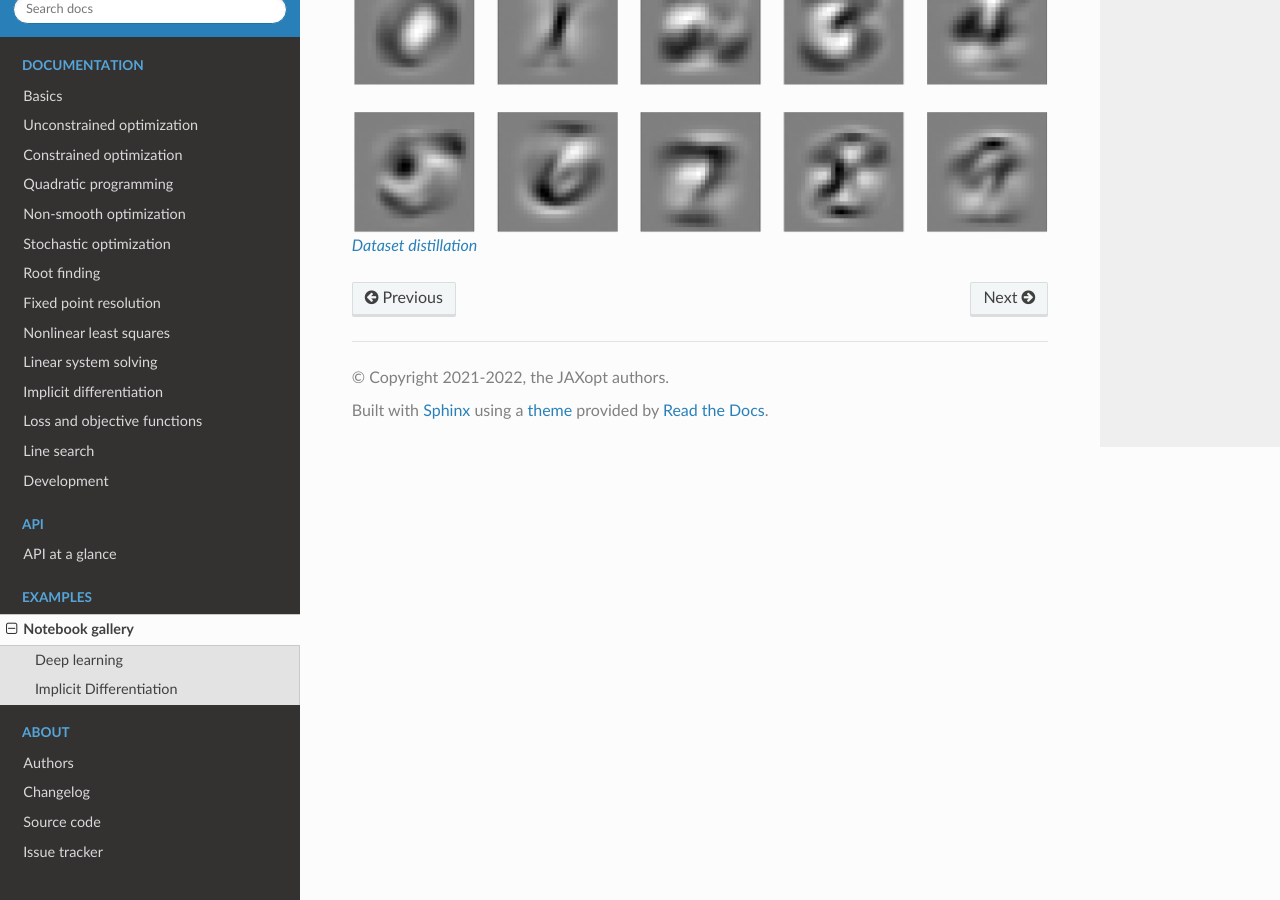
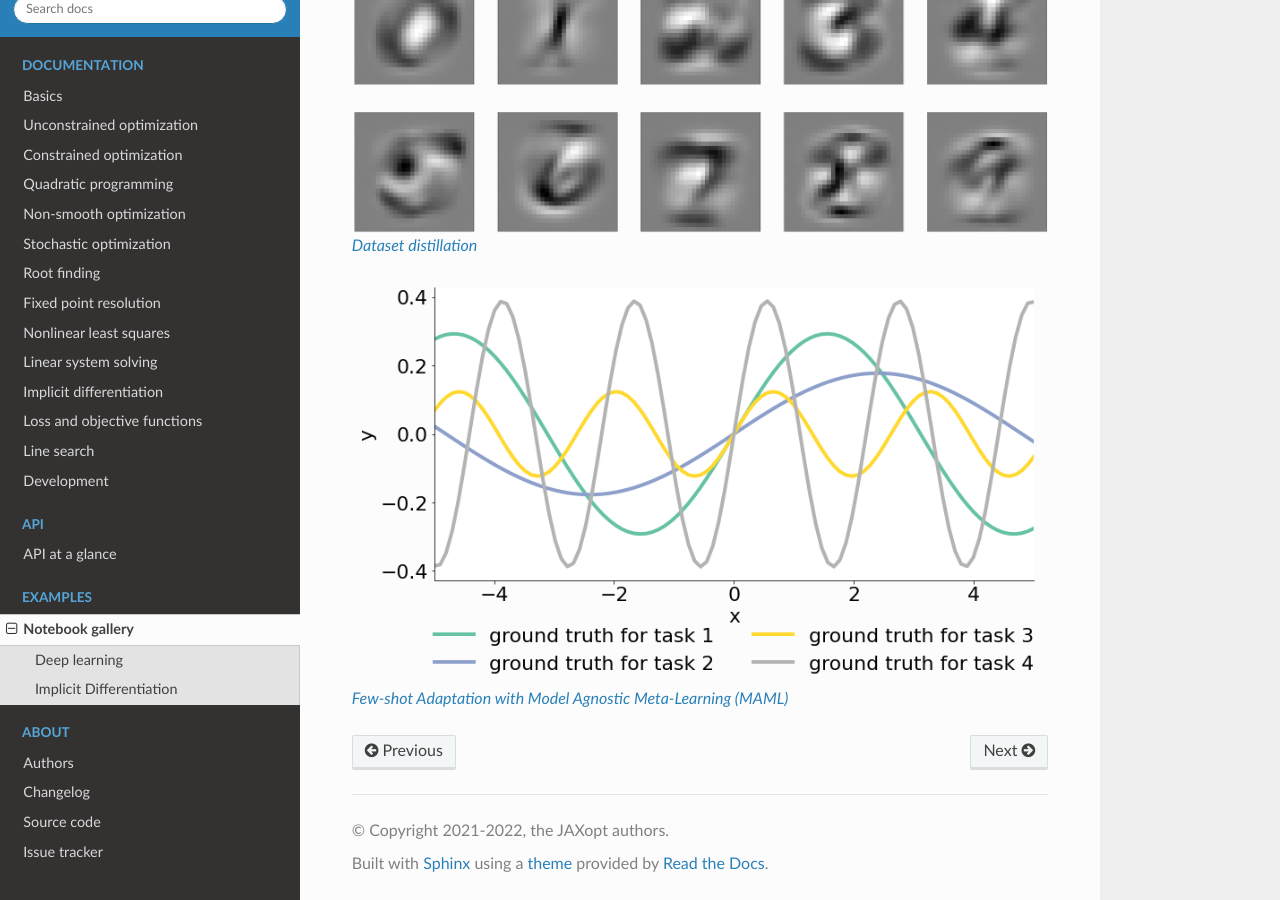
Before and after one commit to google/jaxopt, a Sphinx documentation site: the page built from docs/notebooks/index.rst, in a window 1280 px wide and 900 px high, scrolled down 1096 px. Built offline with Sphinx 7.4.7 and the Read the Docs theme 2.0.0, drawn with Linux system fonts in a browser that asks for light colours; pages that are not in the unit, such as notebooks, are missing from menus.

Commit message:
display MAML example on the gallery

```diff
--- a/docs/conf.py
+++ b/docs/conf.py
@@ -133,4 +133,5 @@ nb_execution_excludepatterns = [
     # Slow notebook
     'notebooks/deep_learning/*.*',
     'notebooks/implicit_diff/dataset_distillation.*',
+    'notebooks/implicit_diff/maml.*',
 ]
--- a/docs/notebooks/index.rst
+++ b/docs/notebooks/index.rst
@@ -63,3 +63,20 @@ Implicit Differentiation
 .. raw:: html
 
     </div>
+
+
+
+.. raw:: html
+
+    <div class="sphx-glr-thumbcontainer" tooltip="Few-shot Adaptation with Model Agnostic Meta-Learning (MAML)">
+
+.. only:: html
+
+ .. figure:: /notebooks/implicit_diff/thumbnails/maml.png
+     :alt: Few-shot Adaptation with Model Agnostic Meta-Learning (MAML)
+
+     :doc:`/notebooks/implicit_diff/maml`
+
+.. raw:: html
+
+    </div>
```
Also changed, not shown: docs/notebooks/implicit_diff/thumbnails/maml.png (added).
